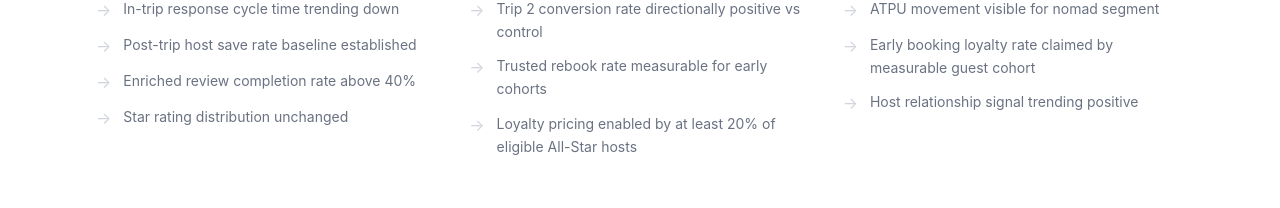
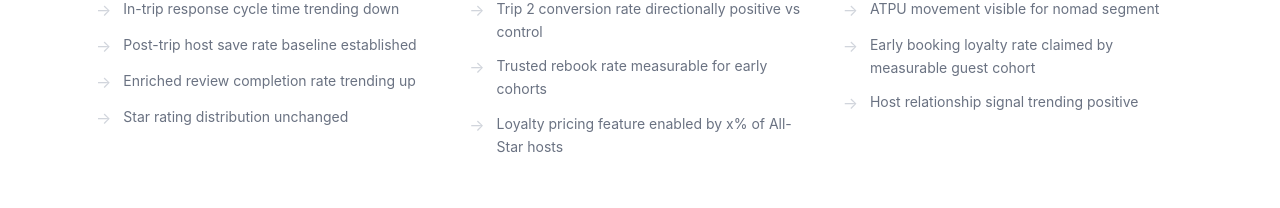
Before and after one commit to kmukherj-pm/turo-case-study, a React (Vite) app: page / in a window 1280 px wide. Shown: the part 11622-11830 px from the top of the page. Built offline with nearby package versions, Linux system fonts and the light colour scheme.

Commit message:
update measurement targets to be data-driven not arbitrary

```diff
--- a/src/data/metrics.js
+++ b/src/data/metrics.js
@@ -53,13 +53,13 @@ export const metrics = {
     day30: [
       "In-trip response cycle time trending down",
       "Post-trip host save rate baseline established",
-      "Enriched review completion rate above 40%",
+      "Enriched review completion rate trending up",
       "Star rating distribution unchanged",
     ],
     day60: [
       "Trip 2 conversion rate directionally positive vs control",
       "Trusted rebook rate measurable for early cohorts",
-      "Loyalty pricing enabled by at least 20% of eligible All-Star hosts",
+      "Loyalty pricing feature enabled by x% of All-Star hosts ",
     ],
     day90: [
       "ATPU movement visible for nomad segment",
```
